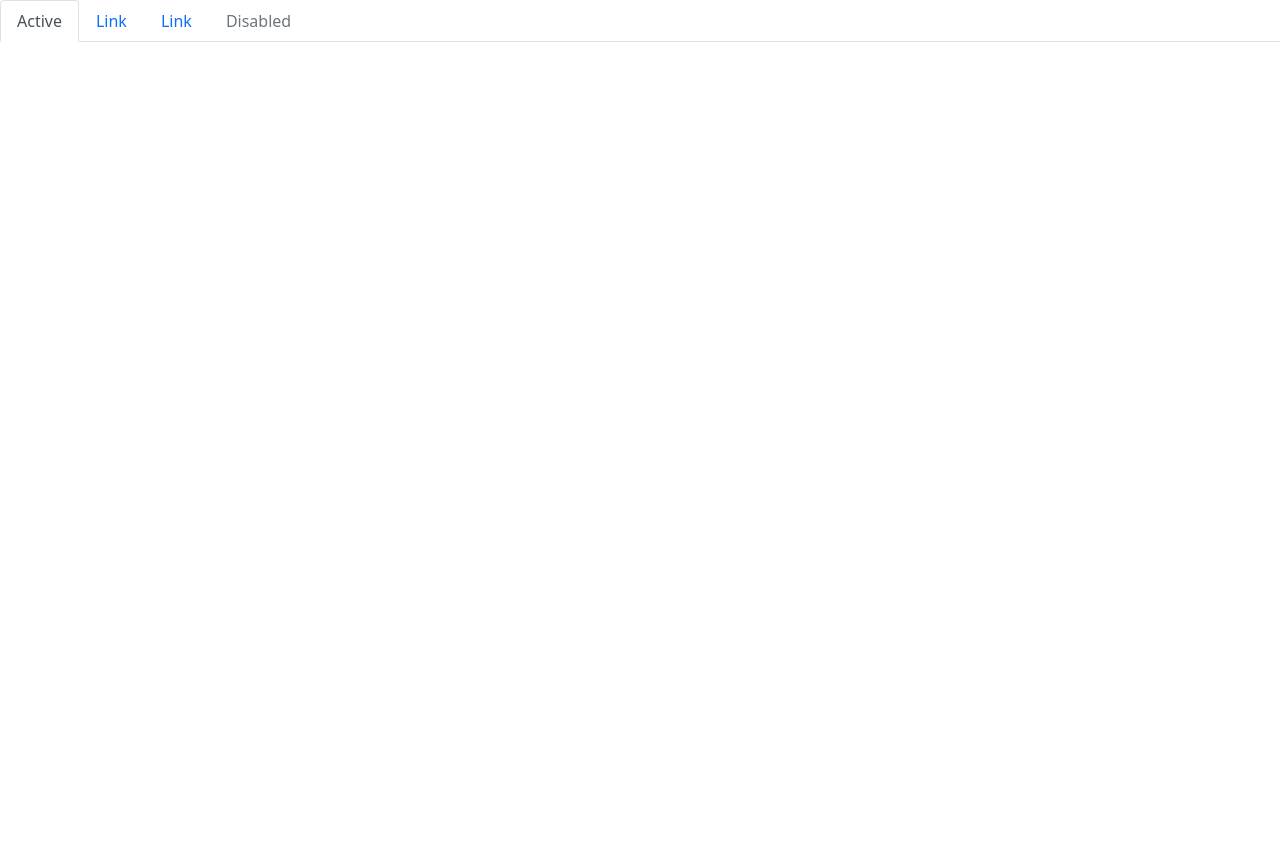
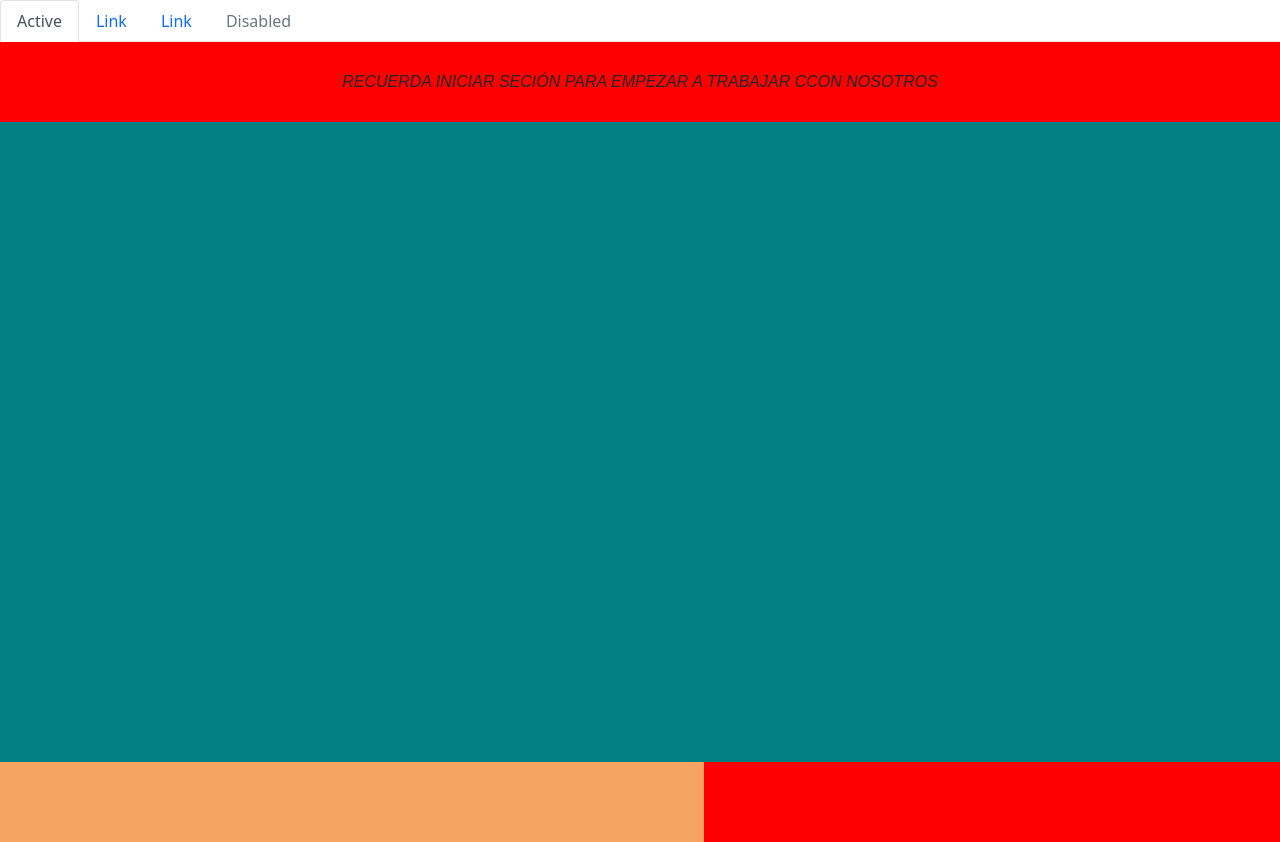
Before and after one commit to EI2UTT/PantallasDTalles, a plain HTML site: page index.html in a window 1280 px wide. Before the commit the page ends 800 px from the top, so only its background shows below. Drawn offline with nearby package versions, Linux system fonts and the light colour scheme.

Commit message:
Subo modificaciones con el primer baner

```diff
--- a/design.css
+++ b/design.css
@@ -1,41 +1,47 @@
-body{
+body {
     padding: 0;
     margin: 0;
 }
-.container{
+
+.contenedor {
     display: grid;
-    grid-template-areas: "head head head"
-    "nav content content"
-    "nav footer   footer";
+    grid-template-areas: "head head head" "content content content" "footer footer foorer";
     grid-template-columns: 10% 1fr 1fr;
-    grid-template-rows: 10% auto 10%;
-    background-color: skyblue;
+    grid-template-rows: 10% 1fr 10%;
+    background-color: red;
     width: 100vw;
     height: 100vh;
 }
-.item{
+
+.item {
+    margin: auto;
     grid-area: head;
-background-color: slateblue;
+    font-style: italic;
+    font-family: Arial;
+    align-content: center;
+    text-align: center;
 }
 
-.main{
+.main {
     grid-area: content;
     background-color: teal;
 }
-.footer{
+
+.footer {
     grid-area: footer;
     background-color: sandybrown;
 }
-.estadistica{
+
+.estadistica {
     display: grid;
-  grid-template:  repeat(2,auto)/20% auto;
-  grid-template-areas: "it1 it3"
-  "it2 it3";
+    grid-template: repeat(2, auto)/20% auto;
+    grid-template-areas: "it1 it3" "it2 it3";
     width: 100%;
     height: 250px;
     background-color: grey
 }
-.estadistica__item1{
+
+.estadistica__item1 {
     grid-area: it1;
     background-color: rgb(255, 74, 225);
 }
--- a/index.html
+++ b/index.html
@@ -1,15 +1,14 @@
 <!DOCTYPE html>
 <html lang="en">
+
 <head>
     <meta charset="UTF-8">
     <meta http-equiv="X-UA-Compatible" content="IE=edge">
     <meta name="viewport" content="width=device-width, initial-scale=1.0">
     <title>Inicio</title>
     <link rel="stylesheet" href="design.css">
-    <link href="https://cdn.jsdelivr.net/npm/bootstrap@5.0.2/dist/css/bootstrap.min.css" rel="stylesheet"
-        integrity="sha384-EVSTQN3/azprG1Anm3QDgpJLIm9Nao0Yz1ztcQTwFspd3yD65VohhpuuCOmLASjC" crossorigin="anonymous">
+    <link href="https://cdn.jsdelivr.net/npm/bootstrap@5.0.2/dist/css/bootstrap.min.css" rel="stylesheet" integrity="sha384-EVSTQN3/azprG1Anm3QDgpJLIm9Nao0Yz1ztcQTwFspd3yD65VohhpuuCOmLASjC" crossorigin="anonymous">
 </head>
-<body>
 <ul class="nav nav-tabs">
     <li class="nav-item">
         <a class="nav-link active" aria-current="page" href="#">Active</a>
@@ -24,4 +23,17 @@
         <a class="nav-link disabled" href="#" tabindex="-1" aria-disabled="true">Disabled</a>
     </li>
 </ul>
+
+<body>
+    <div class="contenedor ">
+        <div class="item ">RECUERDA INICIAR SECIÓN PARA EMPEZAR A TRABAJAR CCON NOSOTROS</div>
+
+        <div class="main ">
+            <div class="Baner"></div>
+        </div>
+        <div class="footer "></div>
+    </div>
+</body>
+
+
 </html>
```
Lines whose indentation alone changed are shown as unchanged.
